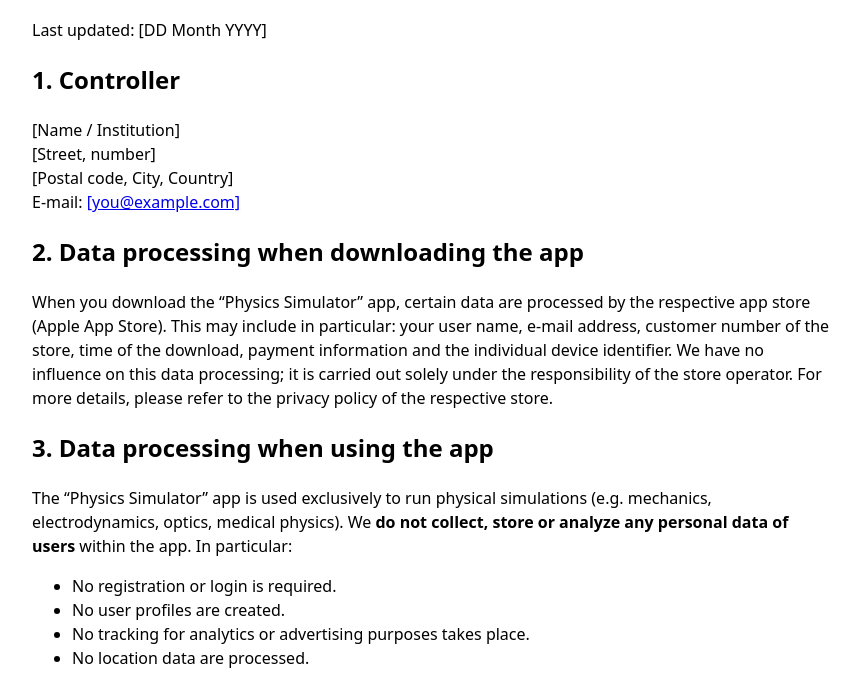
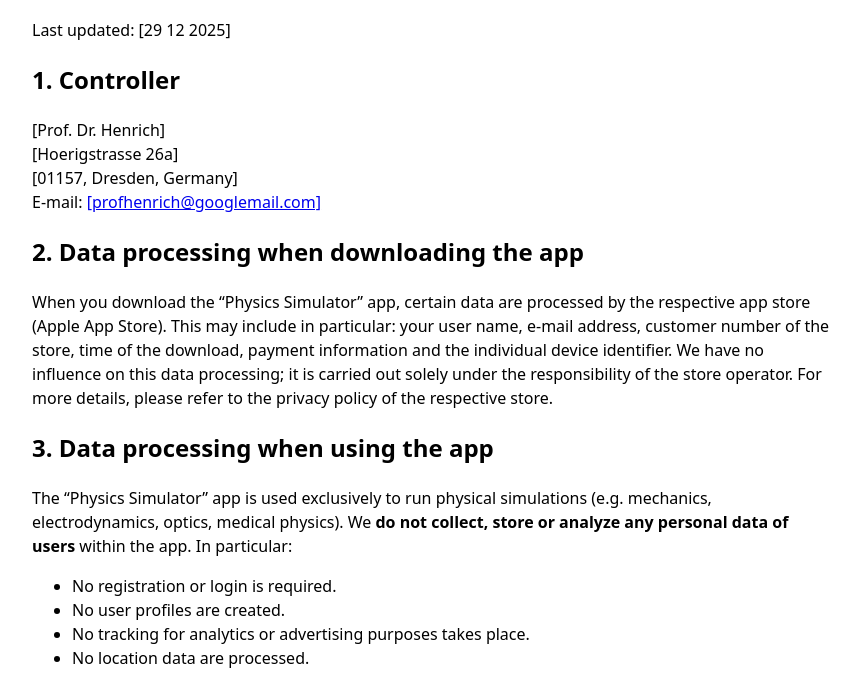
Before and after one commit to drhenrich/physics-simulator-privacy, a plain HTML site: page index.html in a window 1280 px wide. Shown: the part 83-769 px from the top of the page, without its empty margins (208-1067 px from the left). Drawn offline with Linux system fonts and the light colour scheme.

Commit message:
Update privacy policy with specific details

```diff
--- a/index.html
+++ b/index.html
@@ -12,14 +12,14 @@
 </head>
 <body>
   <h1>Privacy Policy for the app “Physics Simulator”</h1>
-  <p>Last updated: [DD Month YYYY]</p>
+  <p>Last updated: [29 12 2025]</p>
 
   <h2>1. Controller</h2>
   <p>
-    [Name / Institution]<br>
-    [Street, number]<br>
-    [Postal code, City, Country]<br>
-    E-mail: <a href="mailto:[you@example.com]">[you@example.com]</a>
+    [Prof. Dr. Henrich]<br>
+    [Hoerigstrasse 26a]<br>
+    [01157, Dresden, Germany]<br>
+    E-mail: <a href="mailto:[profhenrich@googlemail.com]">[profhenrich@googlemail.com]</a>
   </p>
 
   <h2>2. Data processing when downloading the app</h2>
```
